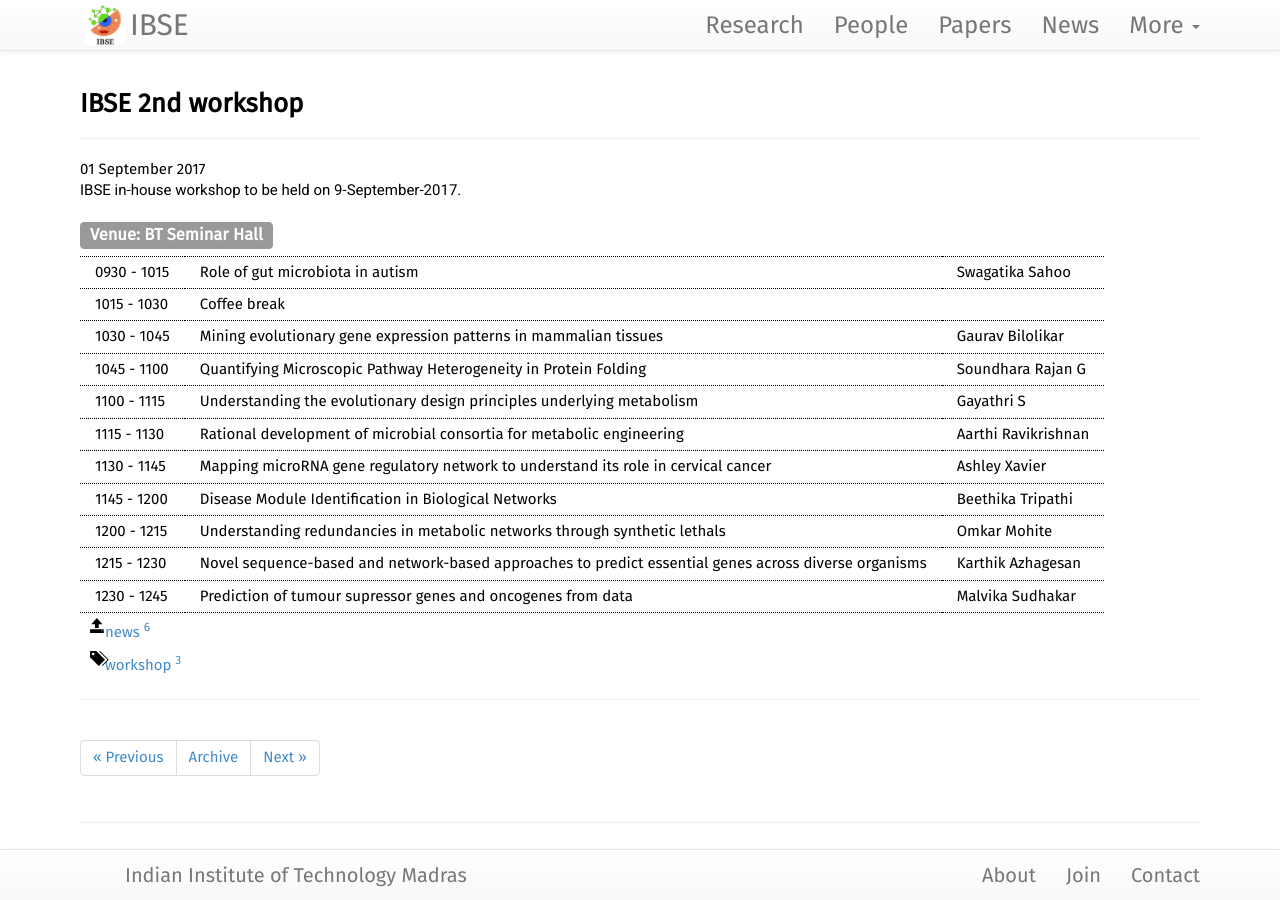
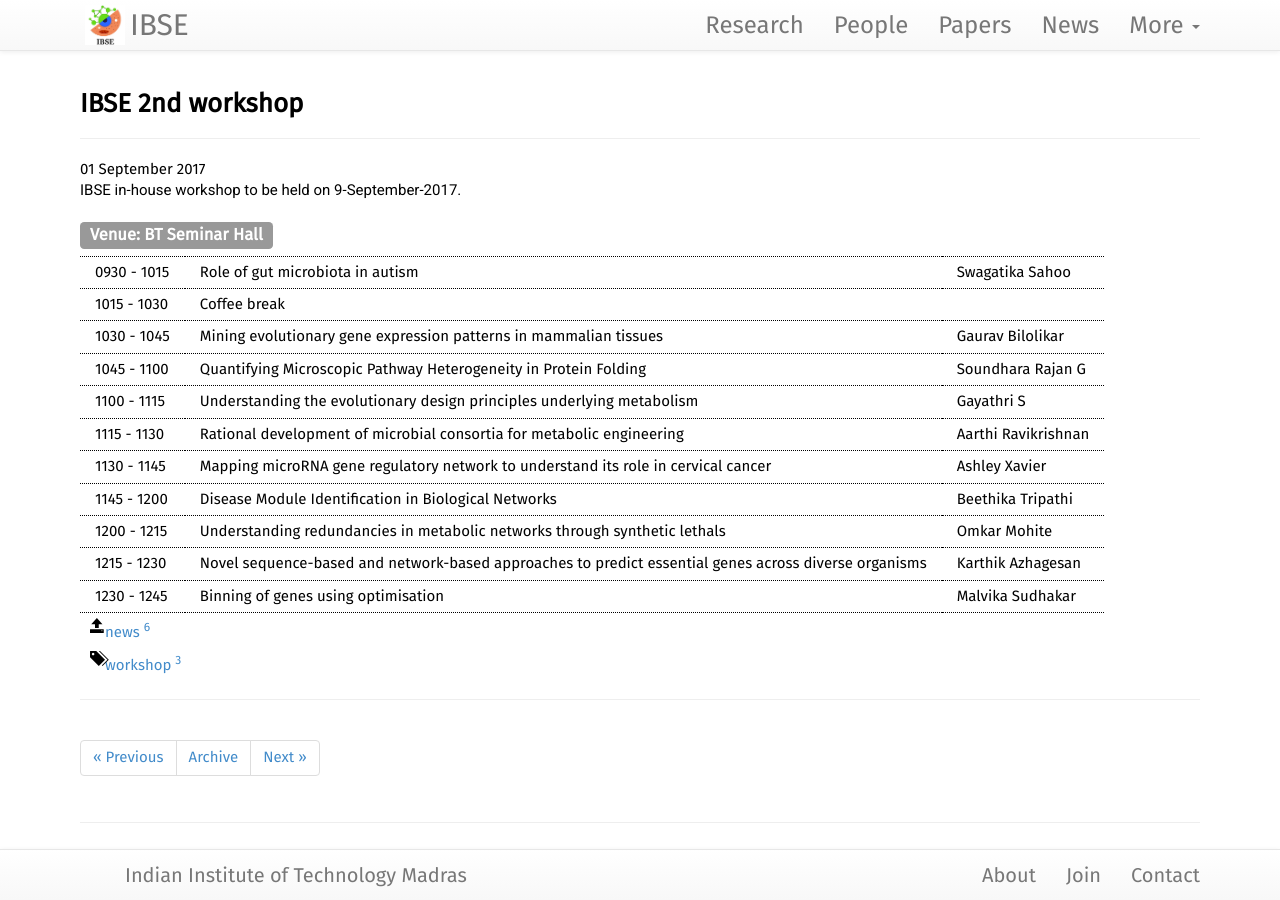
Before and after one commit to philge/ibse-iitm.github.io, a Jekyll site: the page built from news/_posts/2017-09-01-IBSE-workshop-02.md, in a window 1280 px wide. Built offline with Jekyll 4.4.1, drawn with Linux system fonts in a browser that asks for light colours; nearby versions of some CDN libraries.

Commit message:
Title change - malvika

```diff
--- a/news/_posts/2017-09-01-IBSE-workshop-02.md
+++ b/news/_posts/2017-09-01-IBSE-workshop-02.md
@@ -22,5 +22,5 @@ IBSE in-house workshop to be held on 9-September-2017.
 | 1145 - 1200 | Disease Module Identification in Biological Networks | Beethika Tripathi |
 | 1200 - 1215 | Understanding redundancies in metabolic networks through synthetic lethals | Omkar Mohite |
 | 1215 - 1230 | Novel sequence-based and network-based approaches to predict essential genes across diverse organisms| Karthik Azhagesan |
-| 1230 - 1245 | Prediction of tumour supressor genes and oncogenes from data | Malvika Sudhakar |
+| 1230 - 1245 | Binning of genes using optimisation | Malvika Sudhakar |
 {:.mbtablestyle}
```
